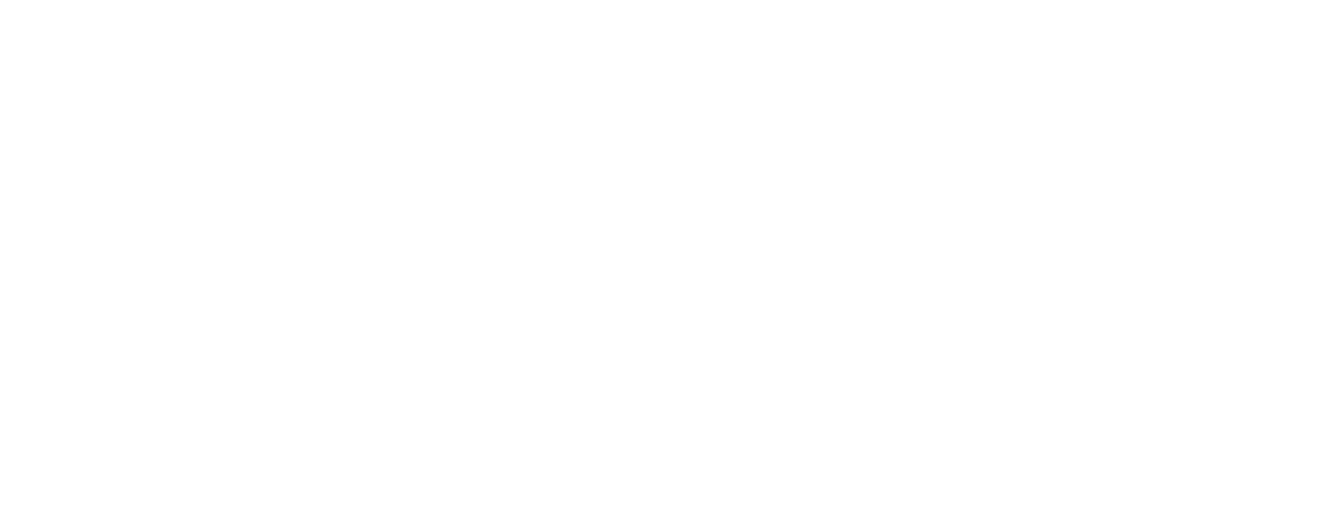
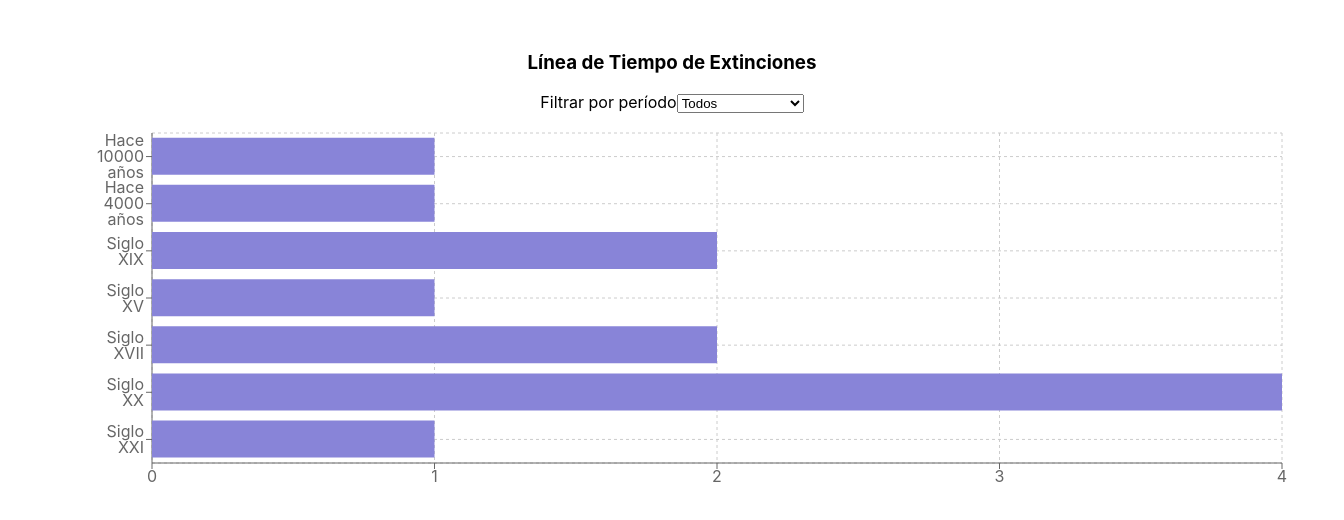
Before and after one commit to MiguelCCid/especiesExtintas, a React (Create React App) app: page /tiempo in a window 1280 px wide. Before the commit this address had no page. Shown: the top 520 px of the page, 1344 px wide, since content can reach past the window. Built offline with nearby package versions, Linux system fonts and the light colour scheme.

Commit message:
linea de tiempo

```diff
--- a/package.json
+++ b/package.json
@@ -14,6 +14,7 @@
     "react-leaflet": "^5.0.0",
     "react-router-dom": "^7.6.0",
     "react-scripts": "5.0.1",
+    "recharts": "^2.15.3",
     "web-vitals": "^2.1.4"
   },
   "scripts": {
--- a/src/App.js
+++ b/src/App.js
@@ -5,6 +5,7 @@ import { BrowserRouter as Router, Routes, Route } from 'react-router-dom';
 import EspecieDetail from './EspeciesDetail';
 import AgregarEspecie from "./AgregarEspecie";
 import MapaEspecies from './MapaEspecie';
+import LineaDeTiempo from './LineaDeTiempo';
 
 
 
@@ -20,6 +21,7 @@ function App() {
             <Route path='/' element={<ListaEspecies/>} ></Route>
             <Route path='/especie/:id' element={<EspecieDetail/>} ></Route>
             <Route path="/mapa" element={<MapaEspecies />} />
+            <Route path='/tiempo' element={<LineaDeTiempo/>}/>
           </Routes>
         </Router>
       </EspeciesProvider>
--- a/src/Especies.js
+++ b/src/Especies.js
@@ -86,7 +86,7 @@ const ListaEspecies = () => {
       </Row>
       <Button onClick={AgregarEspecie}>Agregar Nueva Especie</Button>
       <Button onClick={() => navigate("/mapa")}>Ver Mapa</Button>
-
+      <Button onClick={()=> navigate("/tiempo")}>Ver linea de tiempo</Button>
     </Container>
   );
 };
--- /dev/null
+++ b/src/LineaDeTiempo.js
@@ -0,0 +1,103 @@
+import React, { useContext, useState } from 'react';
+import { EspeciesContext } from './EspeciesProvider';
+import {
+  BarChart, Bar, XAxis, YAxis, Tooltip, ResponsiveContainer, CartesianGrid,
+} from 'recharts';
+import { Form, Card, Row, Col } from 'react-bootstrap';
+
+const LineaDeTiempo = () => {
+  const { data } = useContext(EspeciesContext);
+  const [periodoSeleccionado, setPeriodoSeleccionado] = useState('');
+  const [periodoClicado, setPeriodoClicado] = useState(null);
+
+  const periodosUnicos = [...new Set(data.map(e => e.periodo))].sort();
+
+  const especiesFiltradas = periodoSeleccionado
+    ? data.filter(e => e.periodo === periodoSeleccionado)
+    : data;
+
+  const periodosContados = especiesFiltradas.reduce((acc, especie) => {
+    acc[especie.periodo] = (acc[especie.periodo] || 0) + 1;
+    return acc;
+  }, {});
+
+  const chartData = Object.entries(periodosContados).map(([periodo, cantidad]) => ({
+    periodo,
+    cantidad,
+  }));
+
+  const sortedData = chartData.sort((a, b) => a.periodo.localeCompare(b.periodo));
+
+  const especiesDelPeriodoClicado = periodoClicado
+    ? data.filter(e => e.periodo === periodoClicado)
+    : [];
+
+  return (
+    <div style={{ width: '100%', padding: '2rem' }}>
+      <h3>Línea de Tiempo de Extinciones</h3>
+
+      <Form.Group className="mb-4" controlId="selectPeriodo">
+        <Form.Label>Filtrar por período</Form.Label>
+        <Form.Select
+          value={periodoSeleccionado}
+          onChange={(e) => {
+            setPeriodoSeleccionado(e.target.value);
+            setPeriodoClicado(null); // reset al cambiar el filtro manual
+          }}
+        >
+          <option value="">Todos</option>
+          {periodosUnicos.map((periodo, idx) => (
+            <option key={idx} value={periodo}>{periodo}</option>
+          ))}
+        </Form.Select>
+      </Form.Group>
+
+      {sortedData.length > 0 ? (
+        <ResponsiveContainer width="100%" height={400}>
+          <BarChart
+            layout="vertical"
+            data={sortedData}
+            margin={{ top: 20, right: 30, left: 60, bottom: 20 }}
+            onClick={(data) => {
+              if (data?.activeLabel) {
+                setPeriodoClicado(data.activeLabel);
+              }
+            }}
+          >
+            <CartesianGrid strokeDasharray="3 3" />
+            <XAxis type="number" />
+            <YAxis dataKey="periodo" type="category" />
+            <Tooltip />
+            <Bar dataKey="cantidad" fill="#8884d8" />
+          </BarChart>
+        </ResponsiveContainer>
+      ) : (
+        <p>No hay especies en ese período.</p>
+      )}
+
+      {periodoClicado && (
+        <>
+          <h4 className="mt-5">Especies extintas en: {periodoClicado}</h4>
+          <Row className="mt-3">
+            {especiesDelPeriodoClicado.map((especie) => (
+              <Col key={especie.id} md={4} className="mb-4">
+                <Card>
+                  <Card.Img variant="top" src={`/imagenes/${especie.imagen}`} />
+                  <Card.Body>
+                    <Card.Title>{especie.nombre}</Card.Title>
+                    <Card.Text>
+                      <strong>Hábitat:</strong> {especie.habitat}<br />
+                      <strong>Causas:</strong> {Array.isArray(especie.causas) ? especie.causas.join(', ') : especie.causas}
+                    </Card.Text>
+                  </Card.Body>
+                </Card>
+              </Col>
+            ))}
+          </Row>
+        </>
+      )}
+    </div>
+  );
+};
+
+export default LineaDeTiempo;
```
Also changed, not shown: 1 other file (tests, documents, lock files or other folders).
